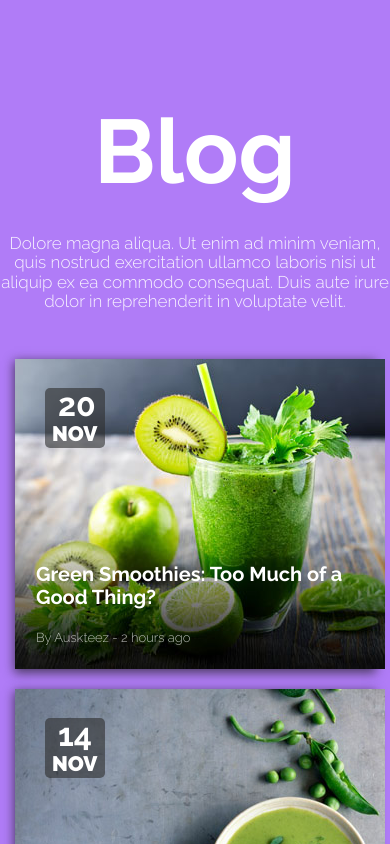
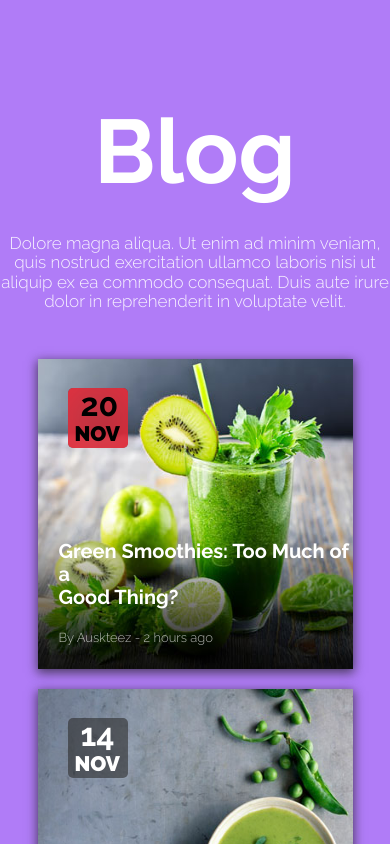
Before and after one commit to yarko-ua/Blog, a plain HTML site: page index.html in a window 390 px wide. In both pictures the pointer is over the element 195 px from the left and 513 px from the top of the page. Shown: the top 844 px of the page. Drawn offline with Linux system fonts and the light colour scheme.

Commit message:
Add hover and a little responsive

```diff
--- a/main.css
+++ b/main.css
@@ -50,7 +50,6 @@ section {
 }
 img {
     width: 370px;
-    min-width: 320px;
 }
 
 .image {
@@ -165,6 +164,15 @@ transition-duration: .9s;
 transition-timing-function: ease-in-out;
 }
 
+.image:hover {
+    cursor: pointer;
+}
+
+.image:hover .data {
+    box-shadow:inset 0px 0px 60px 8px #f72b3b;
+    color: #000;
+}
+
 @keyframes color {
     0% {box-shadow: 0px -10px 10px 3px  rgb(221, 21, 240);}
     30% {box-shadow: 10px 0px 10px 3px rgb(18, 54, 218);}
@@ -179,3 +187,12 @@ transition-timing-function: ease-in-out;
     75% {top:7px;}
     100% {top:0px;}
     }
+
+@media screen and (max-width:399px) {
+
+    img {
+        width: 315px;
+        height: 310px;
+    }
+
+}
```
